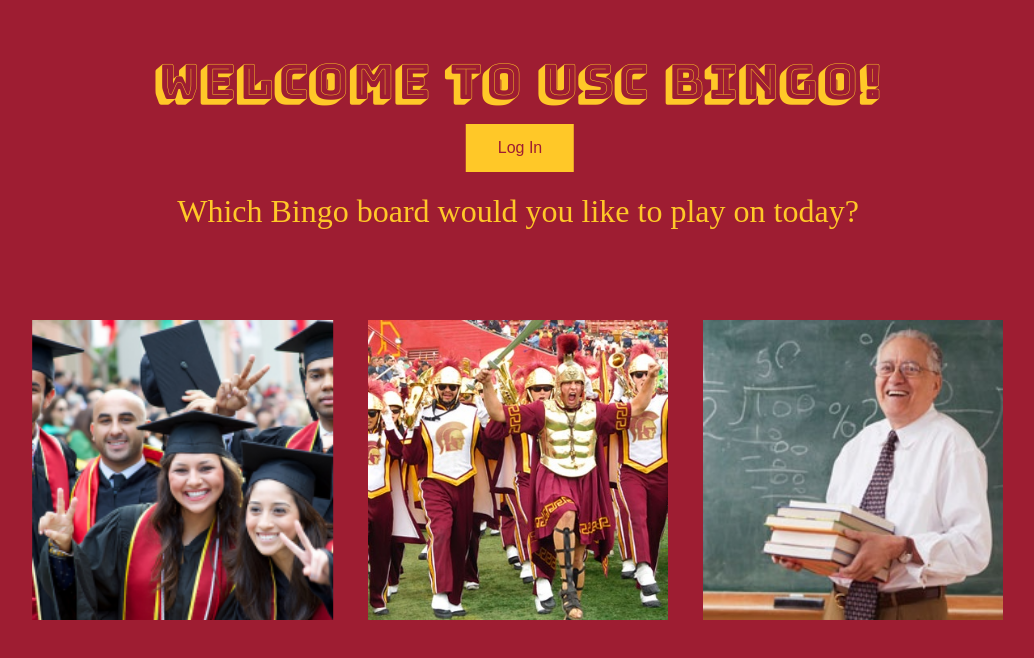
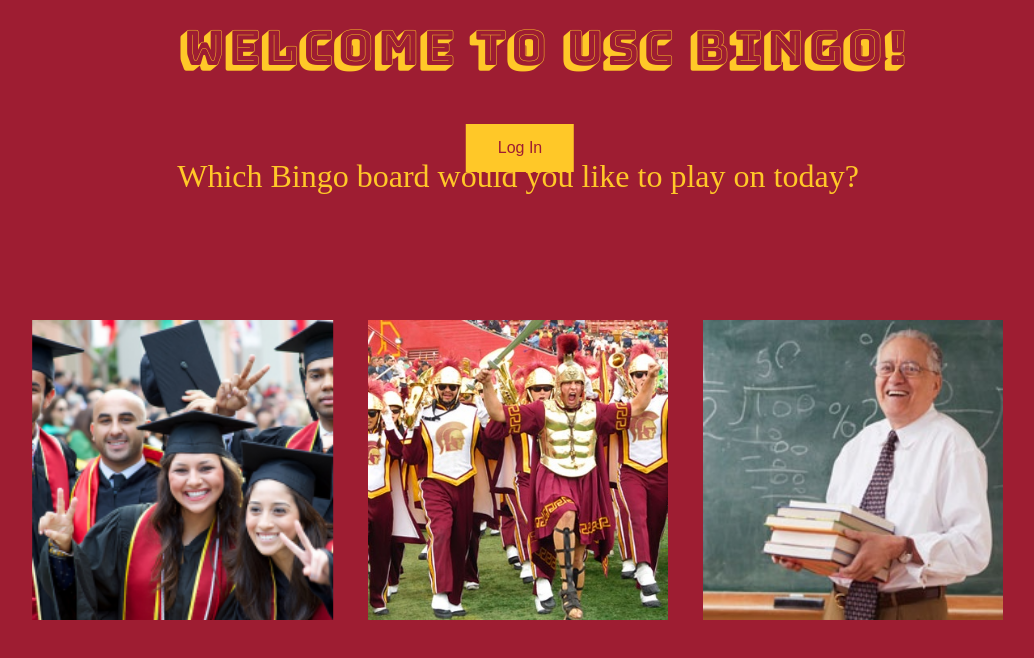
Before and after one commit to Laurenzarus/TrojanHacks2018, a plain HTML site: page index.html in a window 1280 px wide. Shown: the whole page, without its empty margins (122-1156 px from the left). Drawn offline with nearby package versions, Linux system fonts and the light colour scheme.

Commit message:
changed formatting

```diff
--- a/bingoHome.css
+++ b/bingoHome.css
@@ -1,9 +1,11 @@
 #header {
    text-align: center;
    top: 0%;
+   left: 23.5%;
    font-family: 'Bungee Shade';
    font-size: 36pt;
    line-height: 0%;
+   position: absolute;
 }
 p {
 	text-align: center;
@@ -11,7 +13,7 @@
 }
 #login{
 	text-align: left;
-	position: relative;
+	position: absolute;
 	top: 0%;
 	opacity: 0;
 }
--- a/index.html
+++ b/index.html
@@ -16,7 +16,7 @@
                 <button class="logIn" onclick="logIn()">Log In</button>
             </div>
             <div id="textFields">
-                <p style="padding-top: 5%;" id="question">
+                <p style="padding-top: 10%;" id="question">
                     Which Bingo board would you like to play on today?
                 </p>
 
```
